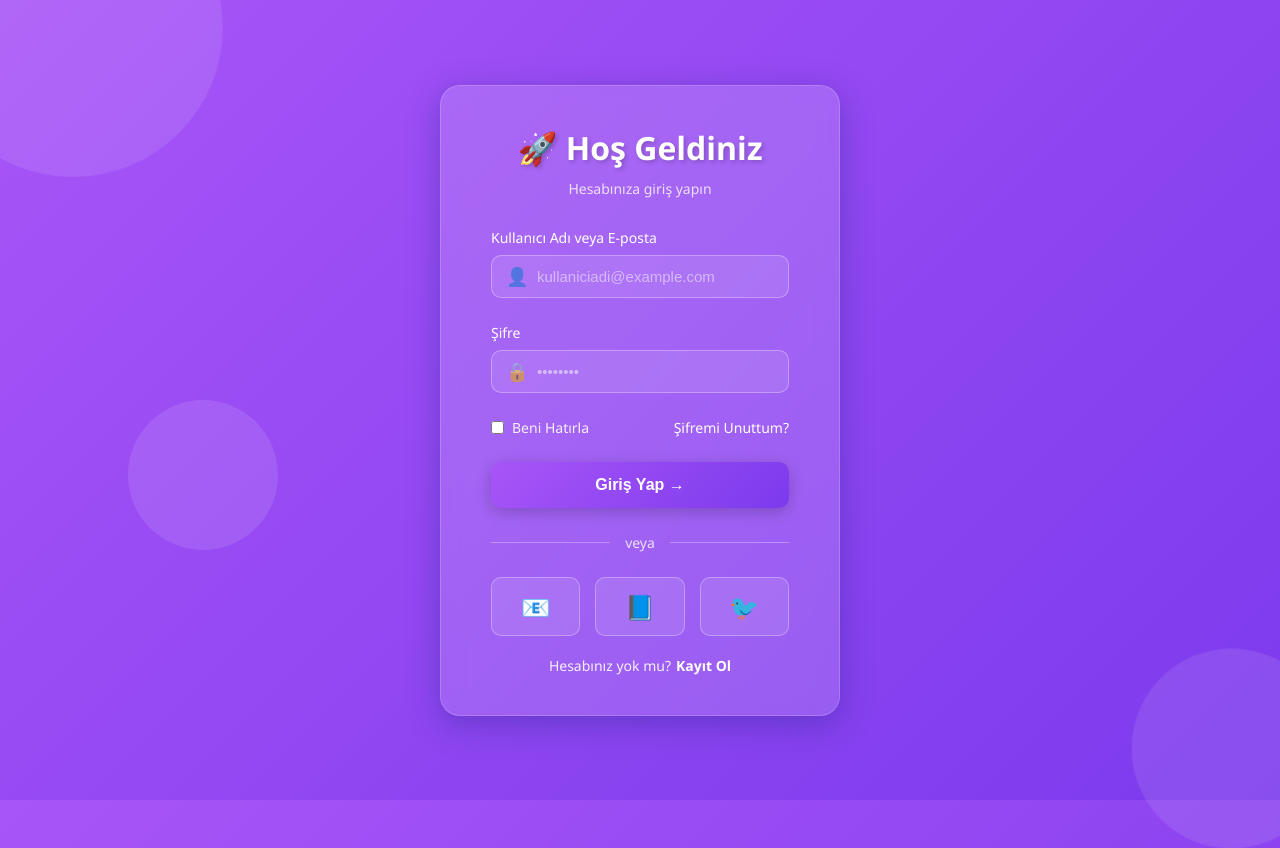
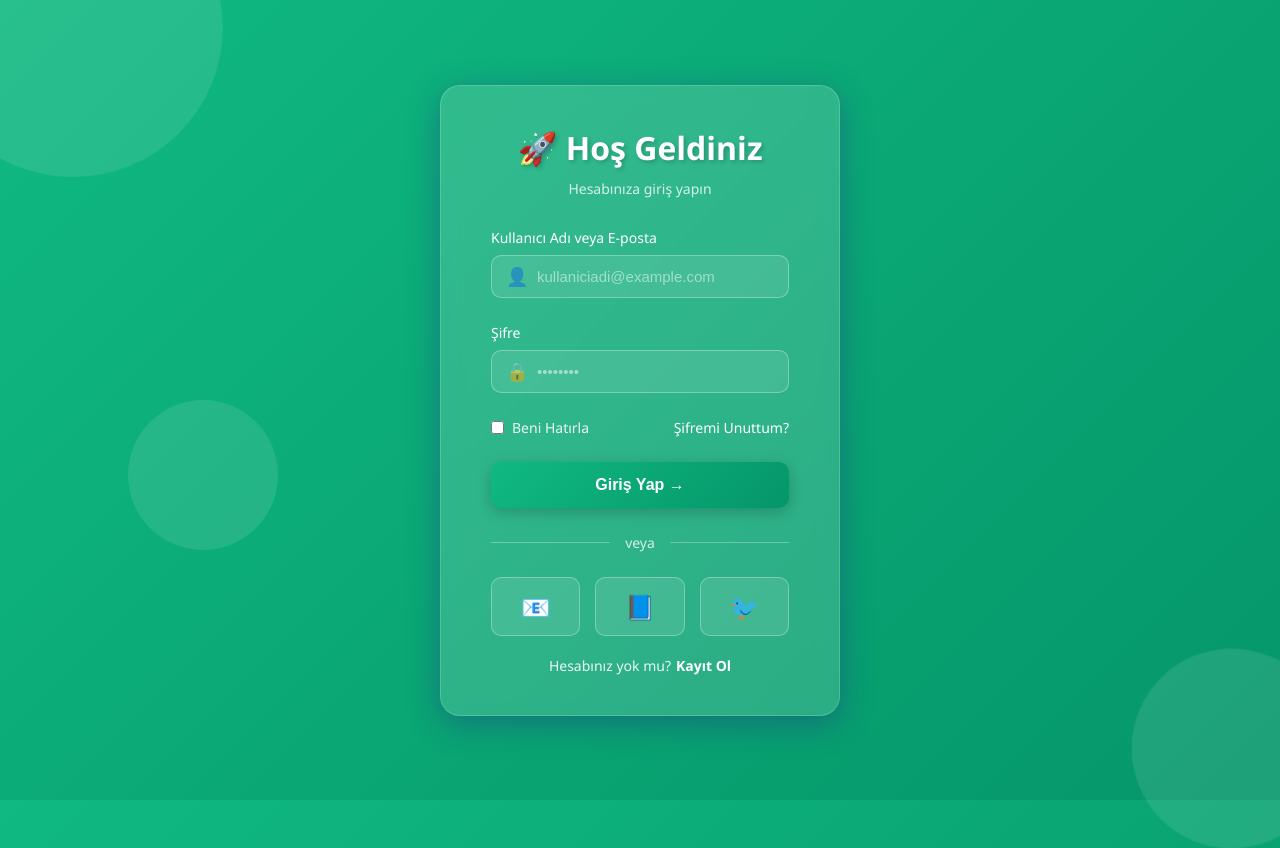
Before and after one commit to hrnbydgn/Aerofon-Capital, a PHP site: page / in a window 1280 px wide; the page is wider, and only the part inside the window is pictured. Run offline with PHP 8.4, Linux system fonts and the light colour scheme.

Commit message:
Refactor: Update color scheme and fix session user ID assignment
Co-authored-by: hrnbydgn <hrnbydgn@gmail.com>

```diff
--- a/dashboard.php
+++ b/dashboard.php
@@ -28,7 +28,7 @@ $login_time = $_SESSION['login_time'] ?? time();
 
         body {
             font-family: 'Segoe UI', Tahoma, Geneva, Verdana, sans-serif;
-            background: linear-gradient(135deg, #A855F7 0%, #7C3AED 100%);
+            background: linear-gradient(135deg, #10B981 0%, #059669 100%);
             min-height: 100vh;
             padding: 20px;
         }
@@ -81,7 +81,7 @@ $login_time = $_SESSION['login_time'] ?? time();
         .user-avatar {
             width: 60px;
             height: 60px;
-            background: linear-gradient(135deg, #A855F7 0%, #7C3AED 100%);
+            background: linear-gradient(135deg, #10B981 0%, #059669 100%);
             border-radius: 50%;
             display: flex;
             align-items: center;
--- a/index.php
+++ b/index.php
@@ -17,7 +17,7 @@
             display: flex;
             align-items: center;
             justify-content: center;
-            background: linear-gradient(135deg, #A855F7 0%, #7C3AED 100%);
+            background: linear-gradient(135deg, #10B981 0%, #059669 100%);
             position: relative;
             overflow: hidden;
         }
@@ -187,7 +187,7 @@
         .btn-login {
             width: 100%;
             padding: 14px;
-            background: linear-gradient(135deg, #A855F7 0%, #7C3AED 100%);
+            background: linear-gradient(135deg, #10B981 0%, #059669 100%);
             border: none;
             border-radius: 10px;
             color: #fff;
--- a/login.php
+++ b/login.php
@@ -61,12 +61,14 @@ if ($_SERVER['REQUEST_METHOD'] === 'POST') {
     // Kullanıcı doğrulama (demo)
     $user_found = false;
     $user_data = null;
+    $user_key = null;
 
     foreach ($demo_users as $key => $user) {
         if ($key === $username || $user['email'] === $username) {
             if (password_verify($password, $user['password'])) {
                 $user_found = true;
                 $user_data = $user;
+                $user_key = $key;
                 break;
             }
         }
@@ -75,7 +77,7 @@ if ($_SERVER['REQUEST_METHOD'] === 'POST') {
     if ($user_found) {
         // Başarılı giriş
         $_SESSION['logged_in'] = true;
-        $_SESSION['user_id'] = $key;
+        $_SESSION['user_id'] = $user_key;
         $_SESSION['username'] = $username;
         $_SESSION['user_name'] = $user_data['name'];
         $_SESSION['user_email'] = $user_data['email'];
```
